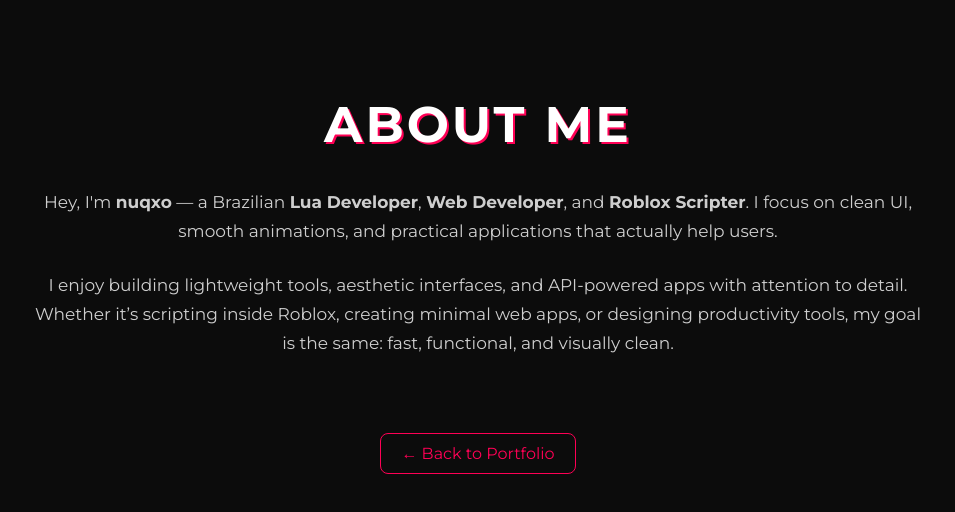
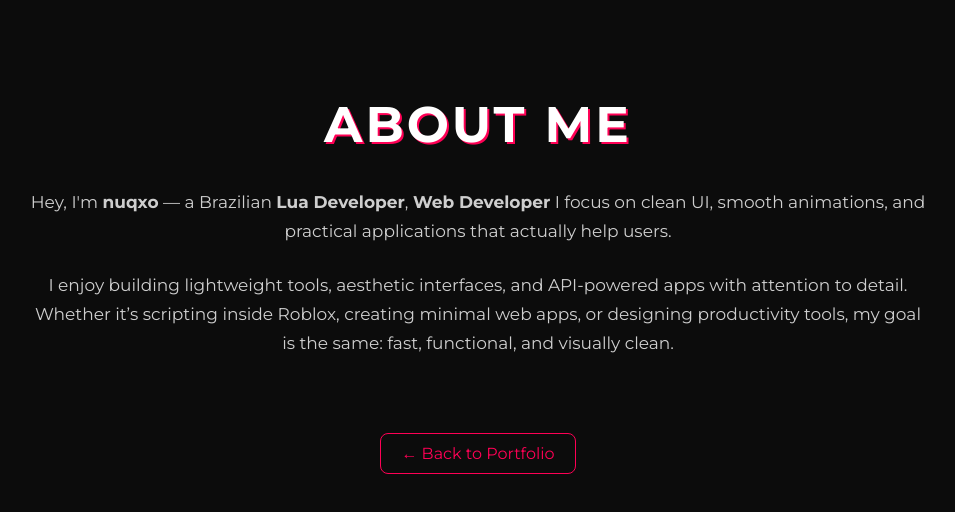
Before and after one commit to nuqxo/nuqxo.dev, a plain HTML site: page about.html in a window 1280 px wide. Shown: the whole page, without its empty margins (162-1117 px from the left). Drawn offline with Linux system fonts and the light colour scheme.

Commit message:
Update about.html

```diff
--- a/about.html
+++ b/about.html
@@ -74,7 +74,7 @@
     <h1>ABOUT ME</h1>
 
     <p>
-        Hey, I'm <b>nuqxo</b> — a Brazilian <b>Lua Developer</b>, <b>Web Developer</b>, and <b>Roblox Scripter</b>.
+        Hey, I'm <b>nuqxo</b> — a Brazilian <b>Lua Developer</b>, <b>Web Developer</b>
         I focus on clean UI, smooth animations, and practical applications that actually help users.
     </p>
 
```
